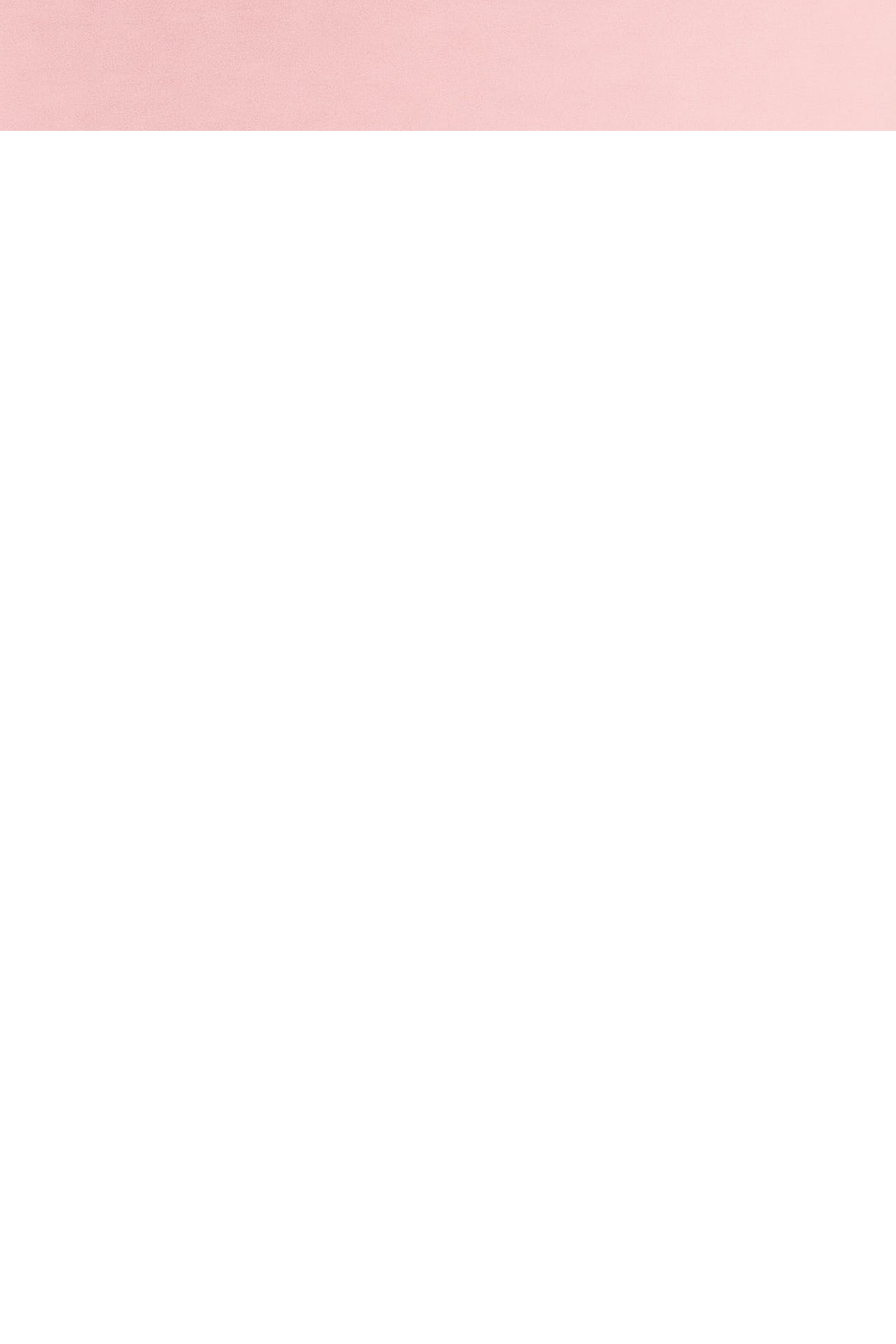
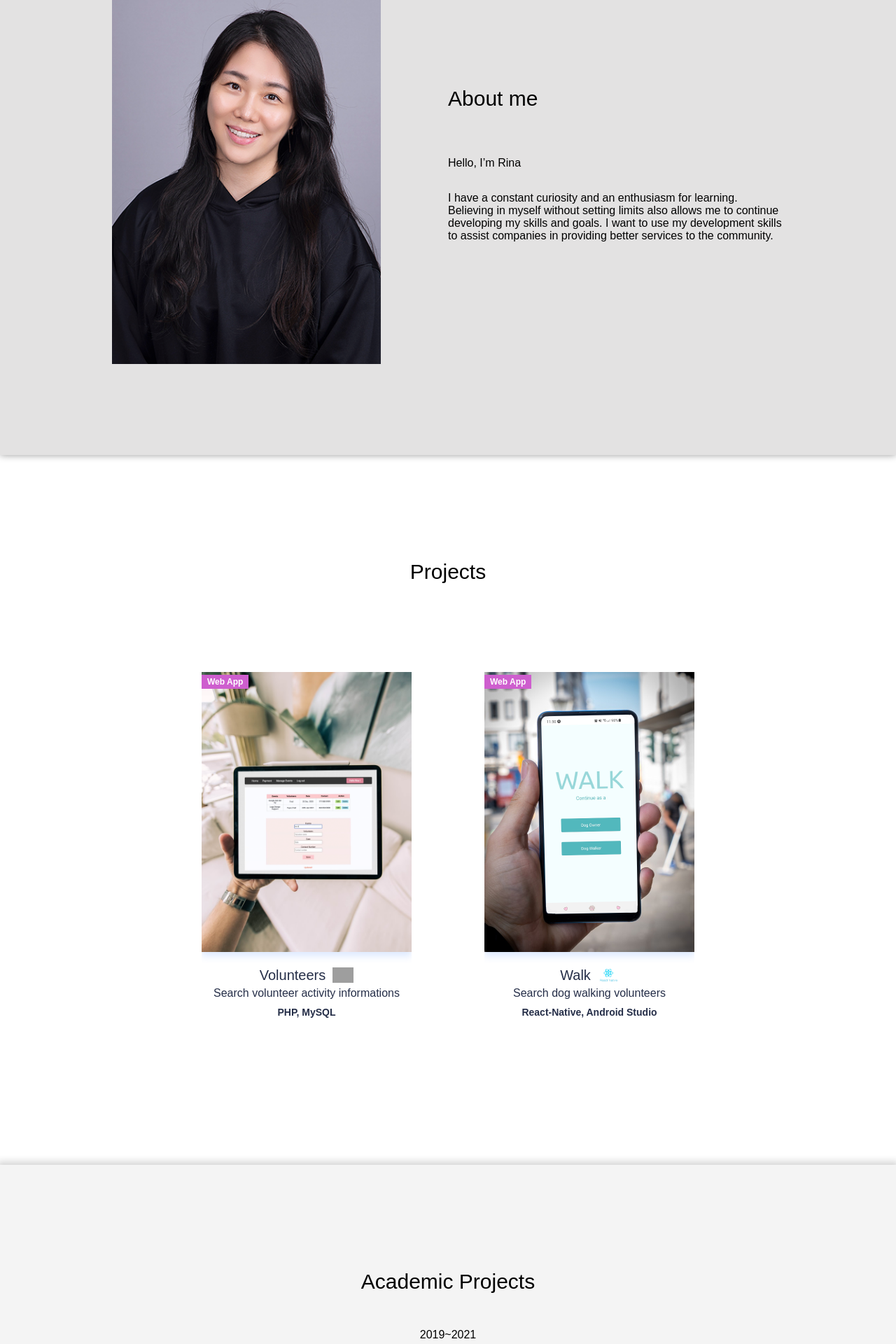
Before and after one commit to RinaHan/Portfolio-2024-Version, a React (Create React App) app: page / in a window 1280 px wide. Shown: the part 813-2733 px from the top of the page at 70% size. Before the commit the page ends 800 px from the top, so only its background shows below. Built offline with nearby package versions, Linux system fonts and the light colour scheme; grey boxes are pictures that could not be loaded.

Commit message:
style modification

```diff
--- a/src/App.js
+++ b/src/App.js
@@ -1,6 +1,6 @@
 import "./App.css";
 import { Outlet, Route, Routes } from "react-router-dom";
-import Home from "./pages/HomePage";
+import Home from "./pages/LandingPage";
 import Volunteers from "./pages/Volunteers";
 import Walk from "./pages/Walk";
 import GreenLife from "./pages/GreenLife";
--- a/src/components/Button/Button.css
+++ b/src/components/Button/Button.css
@@ -20,9 +20,11 @@
 
 .btn--outline {
   background-color: transparent;
-  color: #dad;
+  color: #fff;
+  /* color: #000; */
   padding: 8px 20px;
-  border: 1px solid var(--primary);
+  border: 1px solid #000;
+  /* border: 1px solid var(--primary); */
   transition: all 0.3s ease-out;
 }
 
@@ -32,6 +34,7 @@
   /* width:130px; */
 }
 .btn--medium {
+  background-color: #000;
   padding: 8px 20px;
   font-size: 15px;
   /* width:10px; */
@@ -44,7 +47,8 @@
 }
 
 .btn--small:hover, .btn--medium:hover, .btn--large:hover {
-    background: #dad;
+    background: #fff;
+    /* background: #dad; */
     color: #242424;
     transition: all 0.3s ease-out;
 }
--- a/src/components/Cards/Cards.css
+++ b/src/components/Cards/Cards.css
@@ -42,10 +42,10 @@
 }
 .cards-title {
   color: #252e48;
-  font-size: 1.5rem;
+  font-size: 20px;
 }
 .cards-icon {
-  width: 50px;
+  width: 30px;
   height: auto;
   margin-left: 10px;
 }
@@ -57,7 +57,7 @@
   margin: 5px 0;
 }
 .cards-lang {
-  font-size: 16px;
+  font-size: 14px;
   font-weight: 600;
 }
 
--- a/src/components/ProjectDesc/ProjectDesc.css
+++ b/src/components/ProjectDesc/ProjectDesc.css
@@ -11,15 +11,20 @@
 }
 
 /* -----description section */
-.p-desc-section {
-  width: 75%;
+.p-desc-section  {
+  width: 100%;
+  display: flex;
+  justify-content: center;
+  background-color: #fff;
+}
+.p-desc-cont {
+  width: 65%;
   display: grid;
   grid-template-columns: repeat(2, 1fr);
   gap: 70px;
   padding: 130px 0;
-  background-color: #fff;
+}
 
-}
 .p-img-wrap {
   /* flex: 1; */
   object-fit: cover;
@@ -41,7 +46,7 @@
 .p-title {
   font-size: 2rem;
   margin: 0;
-  padding: 0;
+  padding: 0px;
 }
 /* detail-2nd-div */
 .p-details {
@@ -50,13 +55,16 @@
 .p-details > li {
   font-size: 1rem;
   margin-bottom: 7px;
+  color:#999;
 }
 #p-bold-text {
   font-weight: 600;
+  color:#000;
+
 }
 /* detail-3rd-div */
 .p-btn-wrap {
-  margin: -5px 0;
+  /* margin: -5px 0; */
 }
 
 /* -----demo section */
--- a/src/components/ProjectDesc/index.js
+++ b/src/components/ProjectDesc/index.js
@@ -8,6 +8,7 @@ function ProjectDesc(props) {
     <div className='p-container'>
       {/* -----description section */}
       <section className='p-desc-section'>
+        <div className='p-desc-cont'>
         {/* leftside-image */}
         <div className='p-img-wrap'>
           <img src={props.src} alt='project' />
@@ -46,6 +47,7 @@ function ProjectDesc(props) {
             </a> */}
           </div>
         </div>
+        </div>
       </section>
 
       {/* -----demo section */}
--- a/src/pages/LandingPage/LandingPage.css
+++ b/src/pages/LandingPage/LandingPage.css
@@ -32,8 +32,7 @@
   display: flex;
   justify-content: space-between;
   button {
-    background-color: black;
-    border: 1px solid black;
+    color: rgb(239, 193, 193);
     &:hover {
       background-color: rgb(239, 193, 193);
     }
@@ -47,8 +46,9 @@
   display: flex;
   justify-content: center;
   padding: 130px 0;
-  box-shadow: 0px 0px 18px 0px rgba(0, 0, 0, 0.4);
-  z-index:1;
+  box-shadow: 0px 0px 10px 0px rgba(0, 0, 0, 0.4);
+
+  z-index: 1;
 }
 .h-about-cont {
   width: 75%;
@@ -79,13 +79,27 @@
   padding: 130px 0;
   background-color: white;
 }
-.cards-items {
-  width: 75%;
-  height: 100px;
+.h-A-projects-section {
+  /* border-bottom: 4mm ridge rgba(173, 93, 130, 0.6); */
+  width: 100%;
+  display: flex;
+  flex-direction: column;
+  align-items: center;
+  justify-content: center;
+  padding: 130px 0;
+  background-color: rgb(244, 244, 244);
+  box-shadow: 0px 0px 10px 4px rgba(26, 26, 26, 0.2);
+}
+.cards-wrap {
+  width: 55%;
+  height: 650px;
+  /* height: 100px; */
   /* background-color: rgb(182, 143, 219); */
   display: flex;
-  justify-content: center;
+  flex-direction: row;
+  justify-content: space-between;
   align-items: center;
+  /* padding-bottom:30px; */
 }
 
 @media (max-width: 768px) {
@@ -127,6 +141,8 @@
     padding-bottom: 50px;
   }
   .cards-items {
+    /* here */
     flex-direction: column;
+    height: 100%;
   }
 }
--- a/src/pages/LandingPage/index.js
+++ b/src/pages/LandingPage/index.js
@@ -1,5 +1,5 @@
 import React from "react";
-import CardItem from "../../components/Cards/CardItem";
+import Cards from "../../components/Cards";
 import { Button } from "../../components/Button";
 import "./LandingPage.css";
 
@@ -42,7 +42,7 @@ function LandingPage() {
             <img src='images/rina.jpg' alt='rinaphoto' />
           </div>
           <div className='h-about-text'>
-            <div className='h-section-title'>About</div>
+            <div className='h-section-title'>About me</div>
             <p>Hello, I’m Rina</p>
             <p>
               I have a constant curiosity and an enthusiasm for learning. Believing in myself
@@ -57,47 +57,93 @@ function LandingPage() {
       {/* projects section */}
       <div className='h-projects-section'>
         <div className='h-section-title'>Projects</div>
+        {/* <div className=''>2024</div> */}
 
-        <ul className='cards-items'>
-          <CardItem
+        <div className='cards-wrap'>
+          <Cards
             src='images/tablet1.png'
-            text1='Volunteers'
-            icon='icons/sql.png'
-            text2='Search volunteer activity informations'
-            text3='PHP, MySQL'
+            title='Volunteers'
+            icon='icons/sql.jpeg'
+            desc='Search volunteer activity informations'
+            lang='PHP, MySQL'
             label='Web App'
             path='/volunteers'
           />
-          <CardItem
+          <Cards
             src='images/mobile1.png'
-            text1='Walk'
+            title='Walk'
             icon='icons/reactnative.png'
-            text2='Search dog walking volunteers for the community'
-            text3='React-Native, Android Studio'
+            desc='Search dog walking volunteers'
+            lang='React-Native, Android Studio'
+            label='Web App'
+            path='/walk'
+          />
+        </div>
+        {/* <div className='cards-wrap'>
+          <Cards
+            src='images/mobile2.png'
+            title='GreenLife'
+            icon='icons/react.png'
+            desc='Tracks users’ daily carbon footprint'
+            lang='Storybook, React'
+            label='Mobile App'
+            path='/greenlife'
+          />
+          <Cards
+            src='images/mobile3.png'
+            title='Linkt'
+            icon='icons/react.png'
+            desc='A dating App'
+            lang='Storybook, React'
+            label='Mobile App'
+            path='/linkt'
+          />
+        </div> */}
+      </div>
+      <div className='h-A-projects-section'>
+        <div className='h-section-title'>Academic Projects</div>
+        <div className=''>2019~2021</div>
+
+        <div className='cards-wrap'>
+          <Cards
+            src='images/tablet1.png'
+            title='Volunteers'
+            icon='icons/sql.jpeg'
+            desc='Search volunteer activity informations'
+            lang='PHP, MySQL'
+            label='Web App'
+            path='/volunteers'
+          />
+          <Cards
+            src='images/mobile1.png'
+            title='Walk'
+            icon='icons/reactnative.png'
+            desc='Search dog walking volunteers'
+            lang='React-Native, Android Studio'
             label='Mobile App'
             path='/walk'
           />
-        </ul>
-        <ul className='cards__items'>
-          <CardItem
+        </div>
+        <div className='cards-wrap'>
+          <Cards
             src='images/mobile2.png'
-            text1='GreenLife'
+            title='GreenLife'
             icon='icons/react.png'
-            text2='Tracks users’ daily carbon footprint'
-            text3='Storybook, React'
+            desc='Tracks users’ daily carbon footprint'
+            lang='Storybook, React'
             label='Mobile App'
             path='/greenlife'
           />
-          <CardItem
+          <Cards
             src='images/mobile3.png'
-            text1='Linkt'
+            title='Linkt'
             icon='icons/react.png'
-            text2='A dating App'
-            text3='Storybook, React'
+            desc='A dating App'
+            lang='Storybook, React'
             label='Mobile App'
             path='/linkt'
           />
-        </ul>
+        </div>
       </div>
     </div>
   );
```
